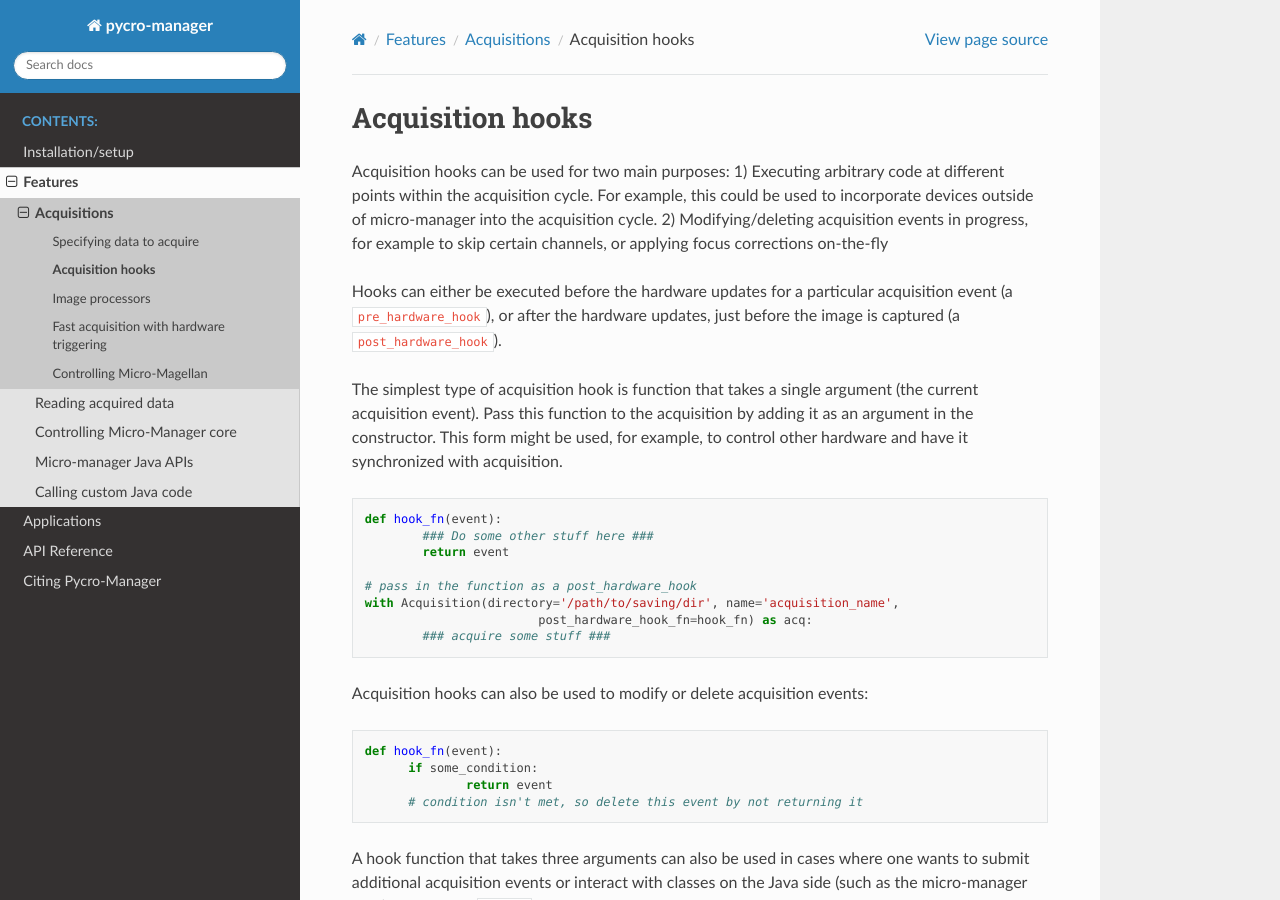
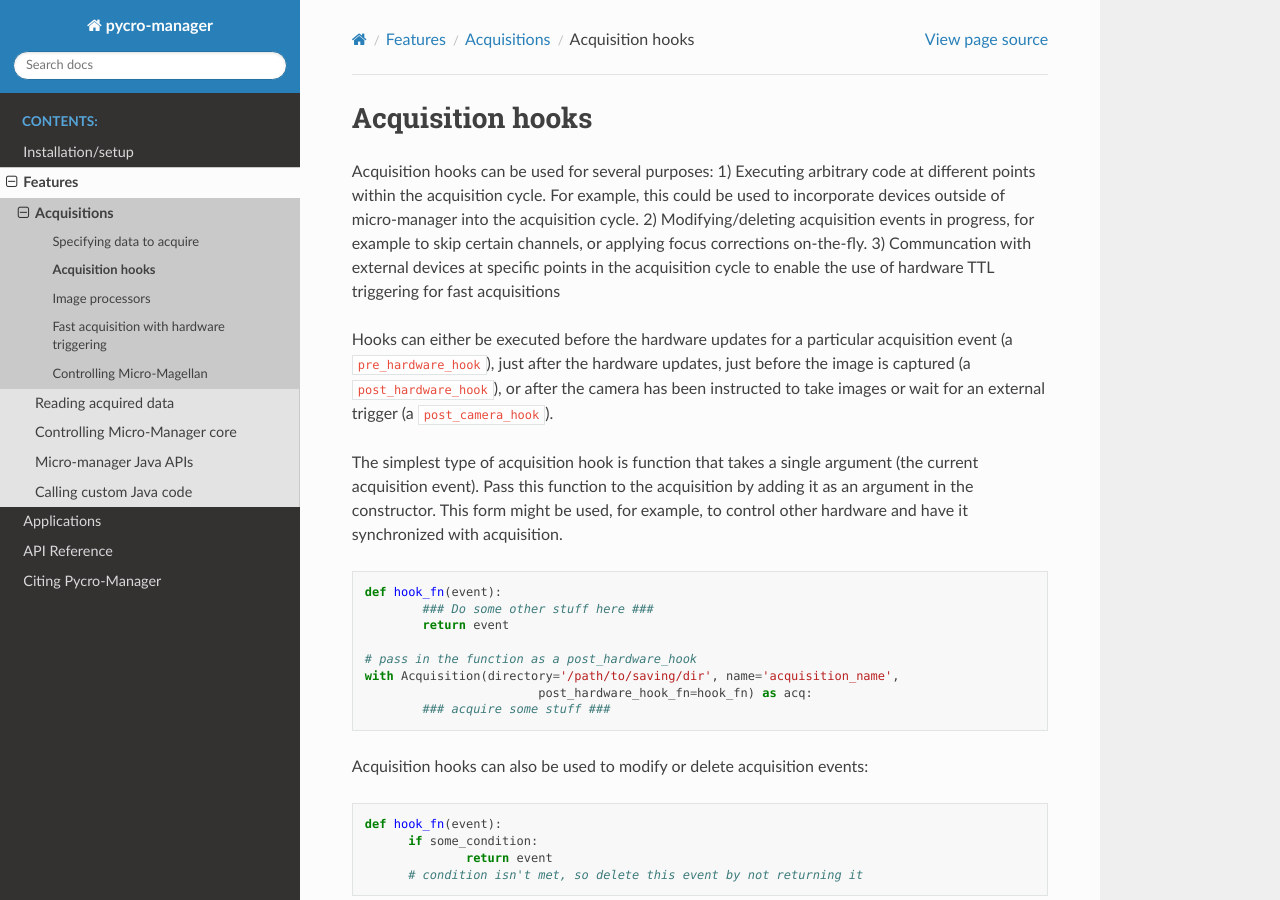
Before and after one commit to micro-manager/pycro-manager, a Sphinx documentation site: the page built from docs/source/acq_hooks.rst, in a window 1280 px wide and 900 px high. Built offline with Sphinx 7.4.7 and the Read the Docs theme 2.0.0, drawn with Linux system fonts in a browser that asks for light colours; pages that are not in the unit, such as notebooks, are missing from menus.

Commit message:
update figure in docs and update acq_hook description

```diff
--- a/docs/source/acq_hooks.rst
+++ b/docs/source/acq_hooks.rst
@@ -4,9 +4,9 @@
 Acquisition hooks
 ****************************************************************
 
-Acquisition hooks can be used for two main purposes: 1) Executing arbitrary code at different points within the acquisition cycle. For example, this could be used to incorporate devices outside of micro-manager into the acquisition cycle. 2) Modifying/deleting acquisition events in progress, for example to skip certain channels, or applying focus corrections on-the-fly
+Acquisition hooks can be used for several purposes: 1) Executing arbitrary code at different points within the acquisition cycle. For example, this could be used to incorporate devices outside of micro-manager into the acquisition cycle. 2) Modifying/deleting acquisition events in progress, for example to skip certain channels, or applying focus corrections on-the-fly. 3) Communcation with external devices at specific points in the acquisition cycle to enable the use of hardware TTL triggering for fast acquisitions
 
-Hooks can either be executed before the hardware updates for a particular acquisition event (a ``pre_hardware_hook``), or after the hardware updates, just before the image is captured (a ``post_hardware_hook``).
+Hooks can either be executed before the hardware updates for a particular acquisition event (a ``pre_hardware_hook``), just after the hardware updates, just before the image is captured (a ``post_hardware_hook``), or after the camera has been instructed to take images or wait for an external trigger (a ``post_camera_hook``).
 
 The simplest type of acquisition hook is function that takes a single argument (the current acquisition event). Pass this function to the acquisition by adding it as an argument in the constructor. This form might be used, for example, to control other hardware and have it synchronized with acquisition.
 
```
Also changed, not shown: docs/source/overview_figure.png.
